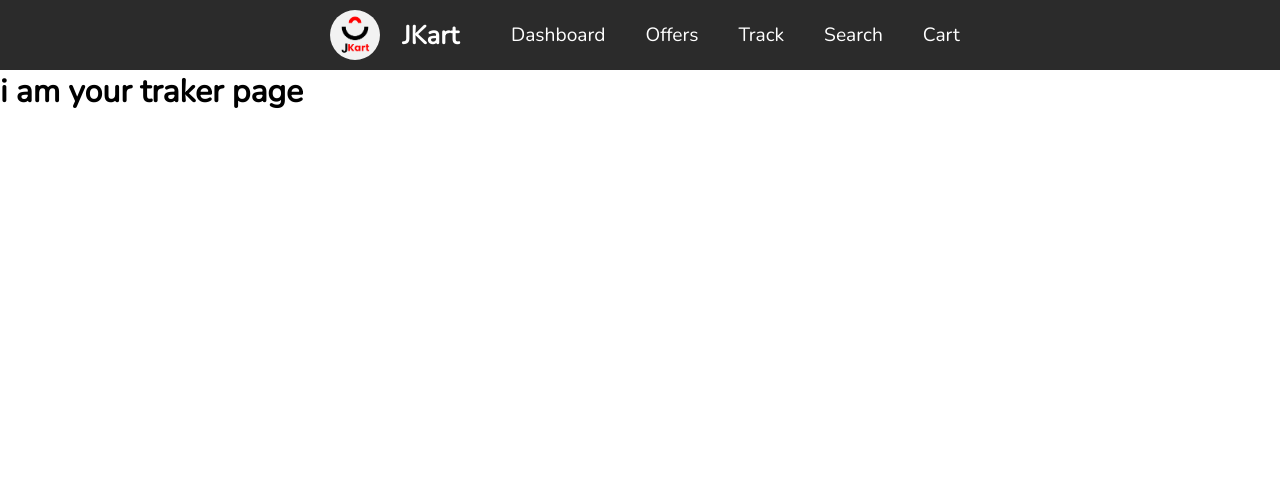
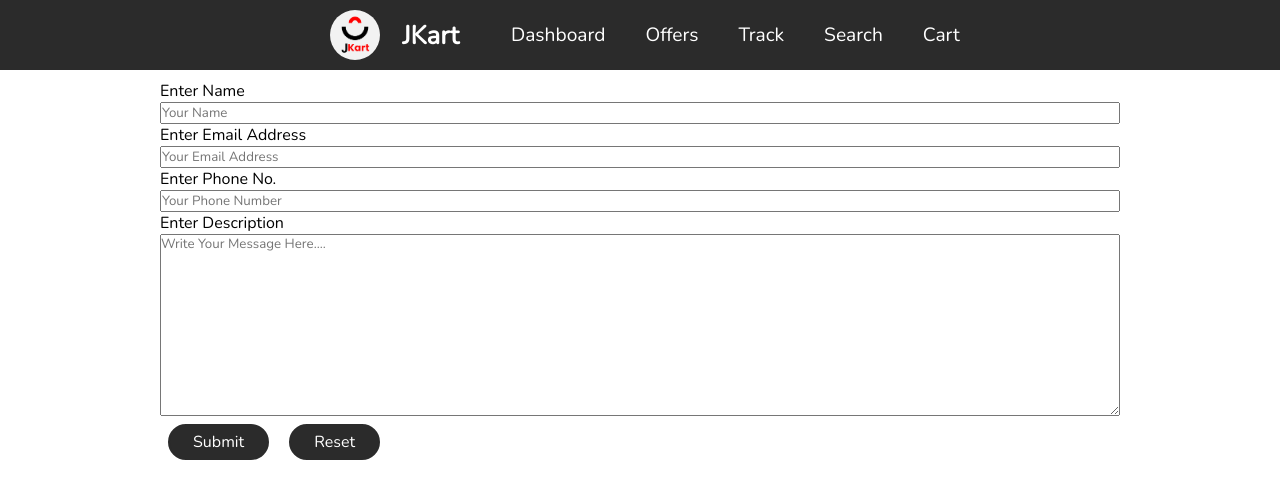
Before and after one commit to nikhivishwaa/JKart-Ecommerce-Website, a Django app: page /shop/track/ in a window 1280 px wide. Shown: the top 499 px of the page. Run offline with Django 4.2, Linux system fonts and the light colour scheme.

Commit message:
designing contact foerm for Jkart

```diff
--- a/jkart/shop/static/shop/CSS/index.css
+++ b/jkart/shop/static/shop/CSS/index.css
@@ -144,11 +144,11 @@
             padding-left: 45px;
             font-size: 1.2rem;
         }
-        input:active {
+        /* input:active {
             padding: 10px 20px;
             border-radius: 12px;
             border: 1px inset red;
-        }
+        } */
 
         .outline-animation:focus {
             border-radius: 12px;
--- a/jkart/shop/templates/shop/basic.html
+++ b/jkart/shop/templates/shop/basic.html
@@ -12,7 +12,6 @@
     <link rel="stylesheet" href="{% static 'shop/CSS/index.css' %}">
     <link rel="stylesheet" media="only screen and (max-width:690px)" href="{% static 'shop/CSS/tab_index.css' %}">
     <title>{% block title%}{% endblock %}</title>
-
     {% block link %}{% endblock %}
     {% block style %}{% endblock %}
 </head>
--- /dev/null
+++ b/jkart/shop/templates/shop/contact.html
@@ -0,0 +1,46 @@
+{% extends 'shop/basic.html' %}
+
+{% load static %}
+
+{% block title %}Contact Us{% endblock %}
+
+{% block link %}
+<link rel="stylesheet" href="{% static 'shop/CSS/carousal.css' %}">
+{% endblock %}
+
+{% block style %}
+<style>
+    .contact-form{
+        display: flex;
+        margin: 10px auto;
+        flex-direction: column;
+        width: 75vw;
+        justify-content: center;
+        align-items: stretch;
+    }
+</style>
+{% endblock %}
+
+
+{% block body %}
+<form action="/shop/conatct/" method="post" class="contact-form">
+    {% csrf_token %}
+    <label for="name">Enter Name</label>
+    <input type="text" id="name" name="name" placeholder="Your Name">
+
+    <label for="email">Enter Email Address</label>
+    <input type="email" id="email" name="email" placeholder="Your Email Address">
+
+    <label for="phone">Enter Phone No.</label>
+    <input type="tel" id="phone" name="phone" placeholder="Your Phone Number">
+
+    <label for="desc">Enter Description</label>
+    <textarea id="desc" name="desc" placeholder="Write Your Message Here...." cols="30" rows="10"></textarea>
+
+    <div>
+        <input type="submit" value="Submit" class="btn">
+        <input type="reset" value="Reset" class="btn">
+    </div>
+</form>
+
+{% endblock %}
--- a/jkart/shop/views.py
+++ b/jkart/shop/views.py
@@ -44,4 +44,5 @@ def search(request):
     return render(request, 'shop/search.html')
 
 def tracker(request):
-    return render(request, 'shop/tracker.html')
+    return render(request, 'shop/contact.html')
+    # return render(request, 'shop/tracker.html')
```
